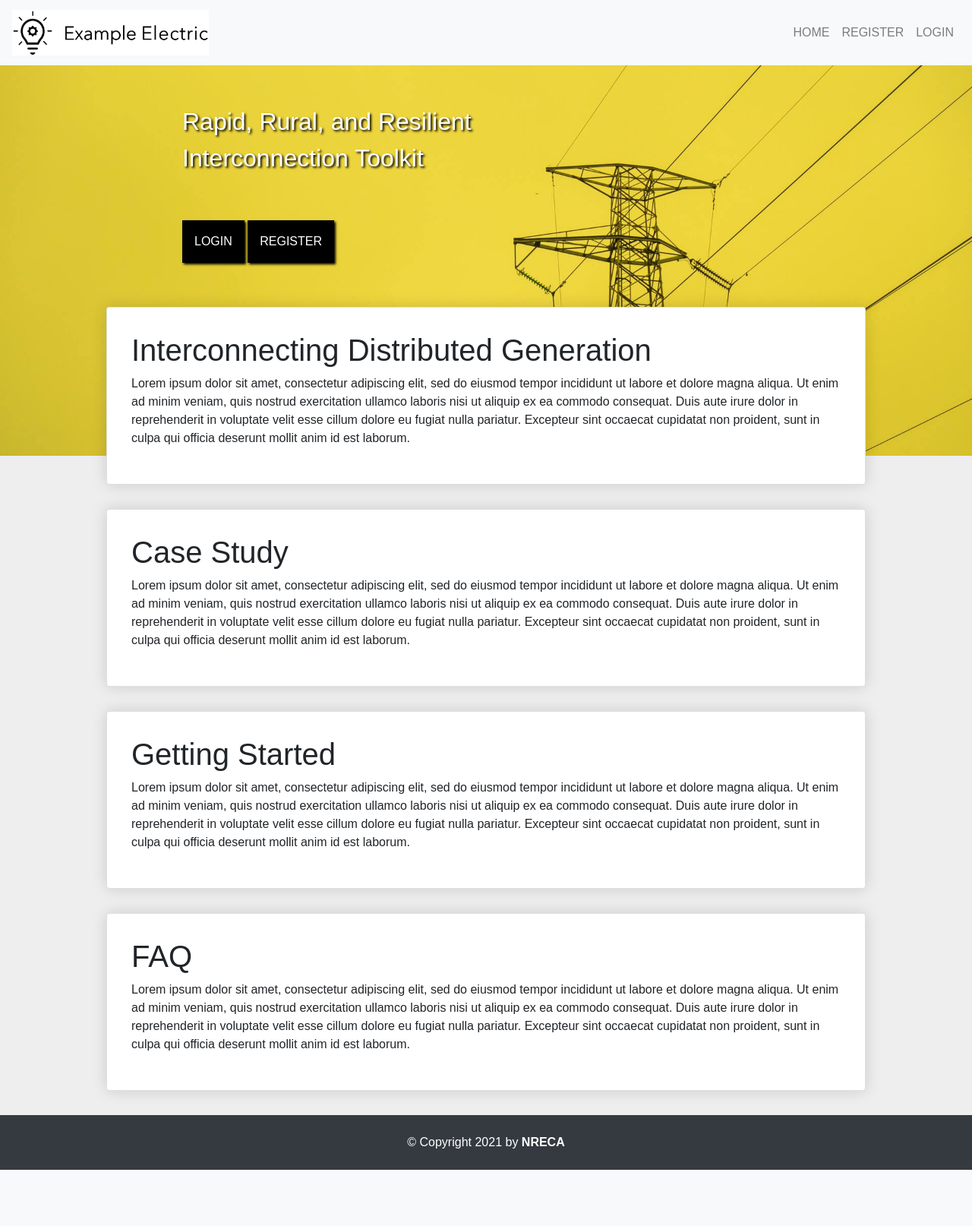
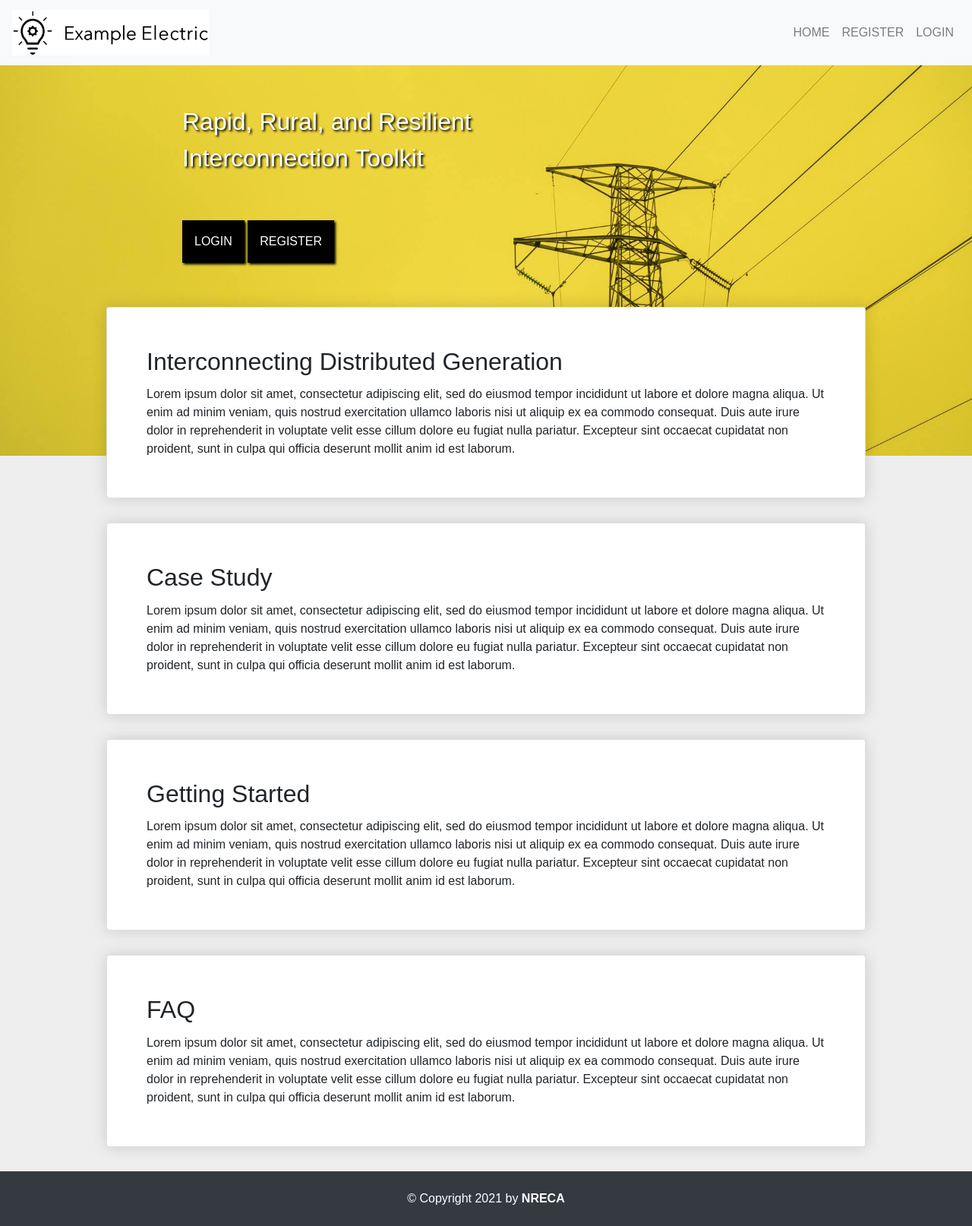
Before and after one commit to dpinney/r3it, a Flask app: page / in a window 1280 px wide. Shown: the whole page at 76% size. Before the commit the page ends 1540 px from the top, so only its background shows below. Run offline with Flask 2, Linux system fonts and the light colour scheme; parts of the project's set-up code (start-up, migrations or seed data) failed here and were passed over; some libraries are stand-ins or nearby versions.

Commit message:
anonymous cards -> bootstrap

```diff
--- a/r3it/templates/index.html
+++ b/r3it/templates/index.html
@@ -1,13 +1,25 @@
 {% extends 'base.html' %}
 
 {% block banner %}
-<style type="text/css">#bg{background-image:url({{bg}})</style>
+<style type="text/css">#bg{background-image:url({{bg}})}</style>
 	<div id="titleContainer" class="content">
 		<p id="title">Rapid, Rural, and Resilient Interconnection Toolkit</p>
 		<div id="bannerButtons">
 			<a href="/login">LOGIN</a> <a href="/register">REGISTER</a>
 		</div>
 	</div>
+<!-- <div class='bg-image' style='
+		background-image:url({{bg}});
+		background-repeat: no-repeat;
+		background-size: cover;
+		width: 100vw;
+		height: 60vh;'>
+</div> -->
+<!-- <div class='container'>
+	<h1>Rapid, Rural, and Resilient Interconnection Toolkit</h1>
+	<a href='/login' class='btn btn-dark'>LOGIN</a>
+	<a href='/register' class='btn btn-dark'>REGISTER</a>
+</div> -->
 {% endblock %}
 
 {% block engineer %}
@@ -32,25 +44,34 @@
 	{{ interconnectionTable('My Interconnection Applications', data)}}
 {% endblock %}
 
+<!-- Bootstrap anonymous cards -->
 {% block anonymous %}
-	<div class="card">
-	<H1>Interconnecting Distributed Generation</H1>
-	<p>Lorem ipsum dolor sit amet, consectetur adipiscing elit, sed do eiusmod tempor incididunt ut labore et dolore magna aliqua. Ut enim ad minim veniam, quis nostrud exercitation ullamco laboris nisi ut aliquip ex ea commodo consequat. Duis aute irure dolor in reprehenderit in voluptate velit esse cillum dolore eu fugiat nulla pariatur. Excepteur sint occaecat cupidatat non proident, sunt in culpa qui officia deserunt mollit anim id est laborum.</p>
+	<div class='card'>
+		<div class='card-body'>
+			<h2 class='card-title'>Interconnecting Distributed Generation</h2>
+			<p class='card-text'>Lorem ipsum dolor sit amet, consectetur adipiscing elit, sed do eiusmod tempor incididunt ut labore et dolore magna aliqua. Ut enim ad minim veniam, quis nostrud exercitation ullamco laboris nisi ut aliquip ex ea commodo consequat. Duis aute irure dolor in reprehenderit in voluptate velit esse cillum dolore eu fugiat nulla pariatur. Excepteur sint occaecat cupidatat non proident, sunt in culpa qui officia deserunt mollit anim id est laborum.</p>
+		</div>
 	</div>
 
-	<div class="card">
-	<H1>Case Study</H1>
-	<p>Lorem ipsum dolor sit amet, consectetur adipiscing elit, sed do eiusmod tempor incididunt ut labore et dolore magna aliqua. Ut enim ad minim veniam, quis nostrud exercitation ullamco laboris nisi ut aliquip ex ea commodo consequat. Duis aute irure dolor in reprehenderit in voluptate velit esse cillum dolore eu fugiat nulla pariatur. Excepteur sint occaecat cupidatat non proident, sunt in culpa qui officia deserunt mollit anim id est laborum.</p>
+	<div class='card'>
+		<div class='card-body'>
+			<h2 class='card-title'>Case Study</h2>
+			<p class='card-text'>Lorem ipsum dolor sit amet, consectetur adipiscing elit, sed do eiusmod tempor incididunt ut labore et dolore magna aliqua. Ut enim ad minim veniam, quis nostrud exercitation ullamco laboris nisi ut aliquip ex ea commodo consequat. Duis aute irure dolor in reprehenderit in voluptate velit esse cillum dolore eu fugiat nulla pariatur. Excepteur sint occaecat cupidatat non proident, sunt in culpa qui officia deserunt mollit anim id est laborum.</p>
+		</div>
 	</div>
 
-	<div class="card">
-	<H1>Getting Started</H1>
-	<p>Lorem ipsum dolor sit amet, consectetur adipiscing elit, sed do eiusmod tempor incididunt ut labore et dolore magna aliqua. Ut enim ad minim veniam, quis nostrud exercitation ullamco laboris nisi ut aliquip ex ea commodo consequat. Duis aute irure dolor in reprehenderit in voluptate velit esse cillum dolore eu fugiat nulla pariatur. Excepteur sint occaecat cupidatat non proident, sunt in culpa qui officia deserunt mollit anim id est laborum.</p>
+	<div class='card'>
+		<div class='card-body'>
+			<h2 class='card-title'>Getting Started</h2>
+			<p class='card-text'>Lorem ipsum dolor sit amet, consectetur adipiscing elit, sed do eiusmod tempor incididunt ut labore et dolore magna aliqua. Ut enim ad minim veniam, quis nostrud exercitation ullamco laboris nisi ut aliquip ex ea commodo consequat. Duis aute irure dolor in reprehenderit in voluptate velit esse cillum dolore eu fugiat nulla pariatur. Excepteur sint occaecat cupidatat non proident, sunt in culpa qui officia deserunt mollit anim id est laborum.</p>
+		</div>
 	</div>
 
-	<div class="card">
-	<H1>FAQ</H1>
-	<p>Lorem ipsum dolor sit amet, consectetur adipiscing elit, sed do eiusmod tempor incididunt ut labore et dolore magna aliqua. Ut enim ad minim veniam, quis nostrud exercitation ullamco laboris nisi ut aliquip ex ea commodo consequat. Duis aute irure dolor in reprehenderit in voluptate velit esse cillum dolore eu fugiat nulla pariatur. Excepteur sint occaecat cupidatat non proident, sunt in culpa qui officia deserunt mollit anim id est laborum.</p>
+	<div class='card'>
+		<div class='card-body'>
+			<h2 class='card-title'>FAQ</h2>
+			<p class='card-text'>Lorem ipsum dolor sit amet, consectetur adipiscing elit, sed do eiusmod tempor incididunt ut labore et dolore magna aliqua. Ut enim ad minim veniam, quis nostrud exercitation ullamco laboris nisi ut aliquip ex ea commodo consequat. Duis aute irure dolor in reprehenderit in voluptate velit esse cillum dolore eu fugiat nulla pariatur. Excepteur sint occaecat cupidatat non proident, sunt in culpa qui officia deserunt mollit anim id est laborum.</p>
+		</div>
 	</div>
 {% endblock %}
 
```
